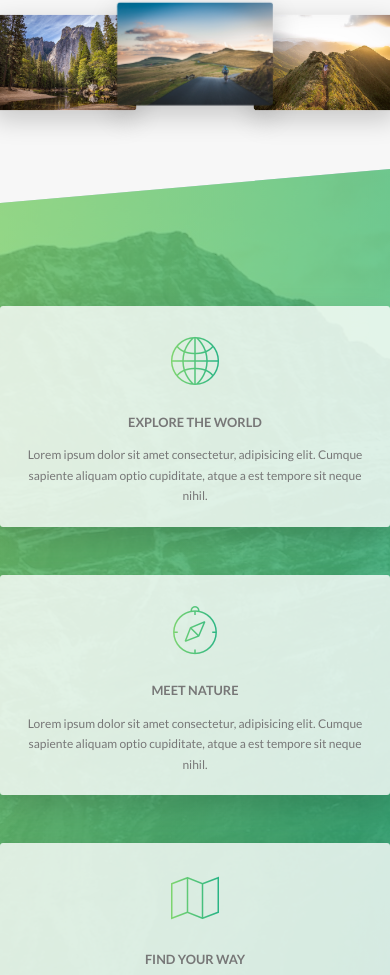
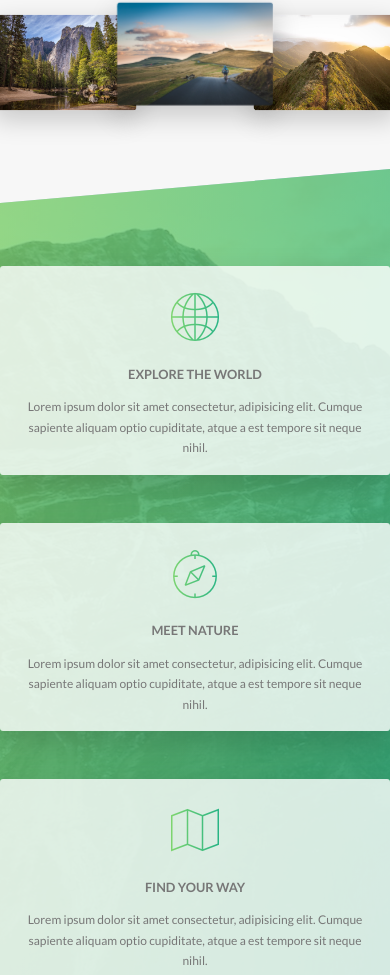
Before and after one commit to danidz96/natours, a website: page index.html in a window 390 px wide. Shown: the part 1209-2184 px from the top of the page. Drawn offline with Linux system fonts and the light colour scheme.

Commit message:
add feature box media queries

```diff
--- a/sass/components/_feature-box.scss
+++ b/sass/components/_feature-box.scss
@@ -7,6 +7,10 @@
     box-shadow: $shadow-one;
     transition: all .15s;
 
+    @include respond(tab-port) {
+        padding: 2rem
+    }
+
     &__icon {
         font-size: 6rem;
         margin-bottom: .5rem;
@@ -15,6 +19,10 @@
         -webkit-background-clip: text;
         color: transparent;
         background-size: cover;
+
+        @include respond(tab-port) {
+            margin-bottom: 0;
+        }
     }
 
     &:hover {
--- a/sass/pages/_home.scss
+++ b/sass/pages/_home.scss
@@ -17,7 +17,7 @@
     margin-top: -10rem;
 
     @include respond(tab-port) {
-        padding: 15rem 0;
+        padding: 10rem 0;
     }
 
     & > * {
@@ -31,7 +31,7 @@
     margin-top: -10rem;
 
     @include respond(tab-port) {
-        padding: 20rem 0 10rem 0;
+        padding: 15rem 0 10rem 0;
     }
 }
 
```
Also changed, not shown: css/style.css.
